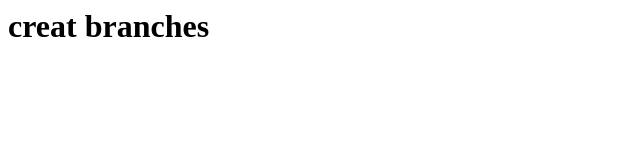
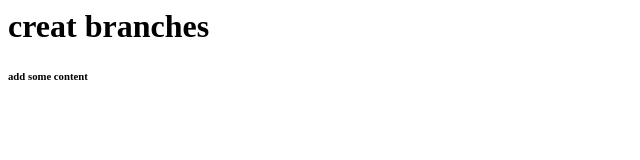
Before and after one commit to Sivakumar-Github1/25r-branchesr, a plain HTML site: page index.html in a window 1280 px wide. Shown: the full height of the page, 0-640 px from the left. Drawn offline with Linux system fonts and the light colour scheme.

Commit message:
bugfixok

```diff
--- a/index.html
+++ b/index.html
@@ -1 +1,2 @@
 <h1>creat branches</h1>
+<h6>add some content</h6>
```
